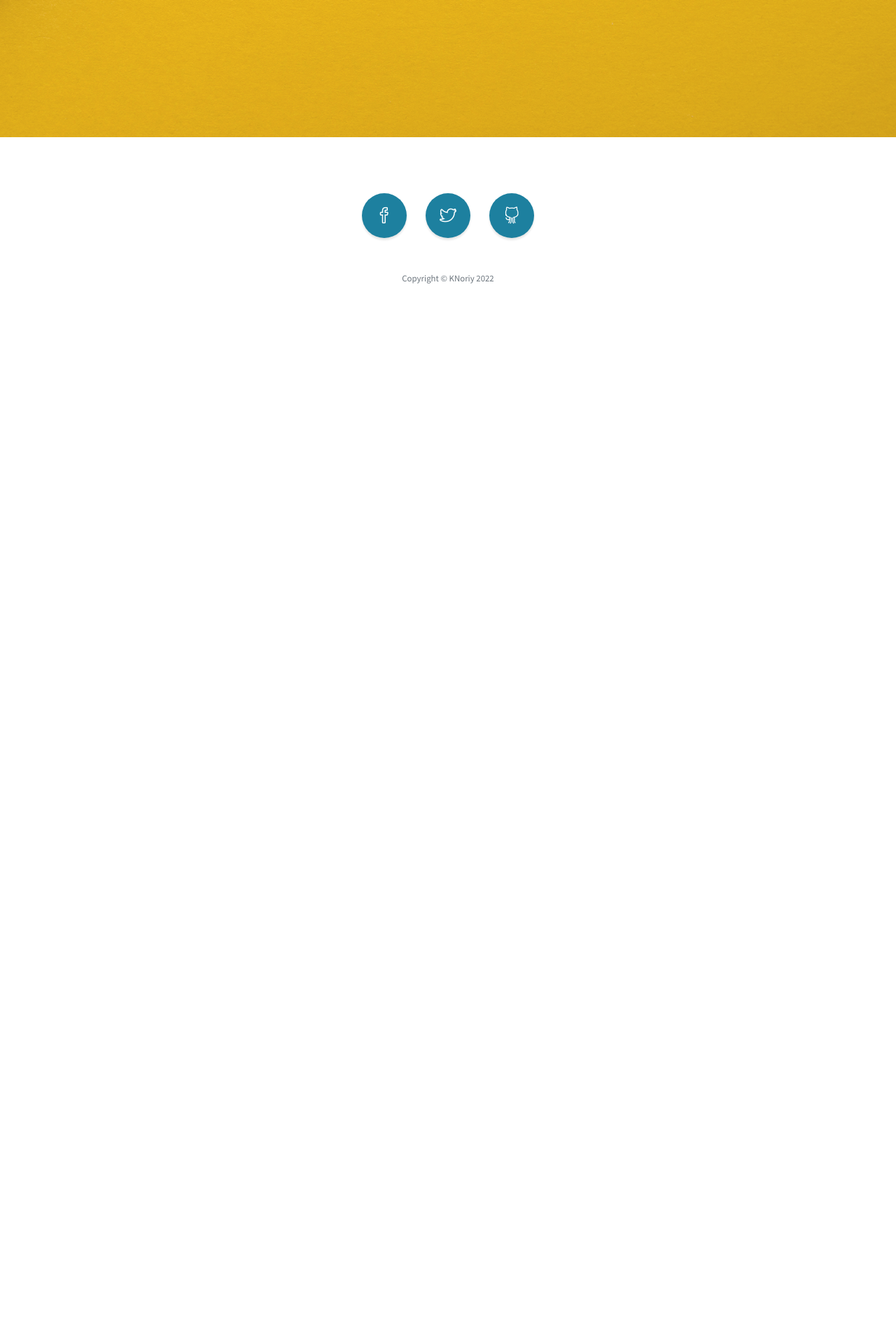
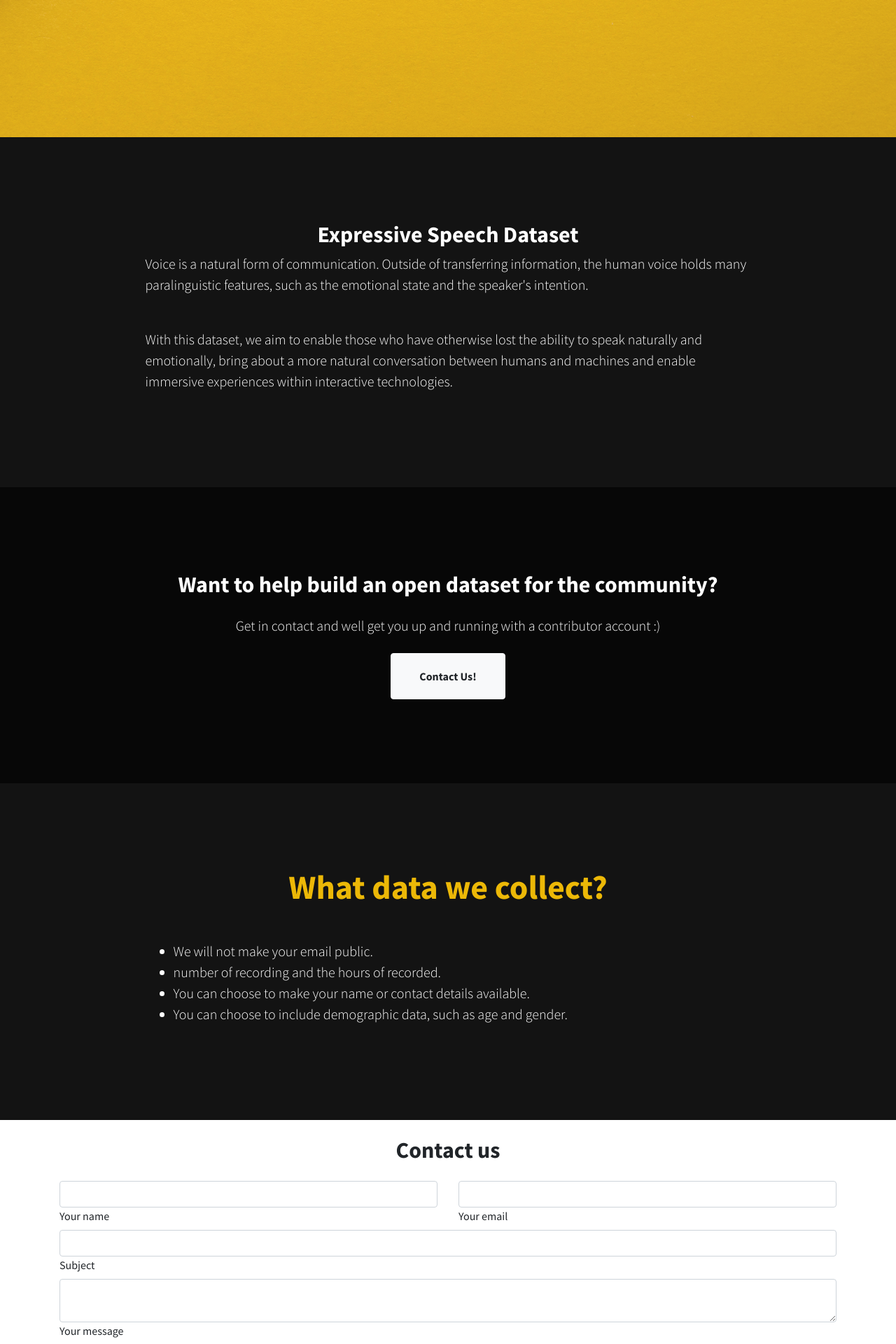
Before and after one commit to openempathic/EMNS-DCT, a Django app: page / in a window 1280 px wide. Shown: the part 604-2524 px from the top of the page at 70% size. Before the commit the page ends 1009 px from the top, so only its background shows below. Run offline with Django 4.2, Linux system fonts and the light colour scheme; parts of the project's set-up code (start-up, migrations or seed data) failed here and were passed over; some libraries are stand-ins or nearby versions.

Commit message:
filled hoem page content and added contact us form

```diff
--- a/django_dataset_collection_tool/audio_recorder/static/audio_recorder/css/stylish-portfolio.css
+++ b/django_dataset_collection_tool/audio_recorder/static/audio_recorder/css/stylish-portfolio.css
@@ -137,7 +137,7 @@ h6 {
   height: 100%;
   transition: all 0.4s ease 0s;
   transform: translateX(250px);
-  background: #1D809F;
+  background: #070707;
   border-left: 1px solid rgba(255, 255, 255, 0.1);
 }
 
@@ -160,7 +160,7 @@ h6 {
 .sidebar-nav li a:hover {
   text-decoration: none;
   color: #fff;
-  background: rgba(255, 255, 255, 0.2);
+  background: #ecb807;
 }
 
 .sidebar-nav li a:active,
@@ -216,7 +216,7 @@ h6 {
 
 .service-icon {
   background-color: #fff;
-  color: #1D809F;
+  color: #3f3f3f;
   height: 7rem;
   width: 7rem;
   display: block;
@@ -327,13 +327,13 @@ footer.footer .social-link {
   width: 4rem;
   line-height: 4.3rem;
   font-size: 1.5rem;
-  background-color: #1D809F;
+  background-color: #ffffff;
   transition: background-color 0.15s ease-in-out;
   box-shadow: 0 3px 3px 0 rgba(0, 0, 0, 0.1);
 }
 
 footer.footer .social-link:hover {
-  background-color: #155d74;
+  background-color: #ecb807;
   text-decoration: none;
 }
 
@@ -388,11 +388,15 @@ a:hover, a:focus, a:active {
 }
 
 .bg-primary {
-  background-color: #1D809F !important;
+  background-color: #131313 !important;
+}
+
+.bg-secondary {
+  background-color: #070707 !important;
 }
 
 .text-primary {
-  color: #1D809F !important;
+  color: #d8d8d8 !important;
 }
 
 .text-secondary {
--- a/django_dataset_collection_tool/audio_recorder/templates/audio_recorder/base.html
+++ b/django_dataset_collection_tool/audio_recorder/templates/audio_recorder/base.html
@@ -42,21 +42,21 @@
 
 
 	<!-- Footer -->
-	<footer class="footer text-center">
+	<footer class="footer bg-primary text-center">
 		<div class="container">
 			<ul class="list-inline mb-5">
 				<li class="list-inline-item">
-					<a class="social-link rounded-circle text-white mr-3" href="https://www.facebook.com/">
+					<a class="social-link rounded-circle text-dark mr-3" href="https://www.facebook.com/">
 						<i class="icon-social-facebook"></i>
 					</a>
 				</li>
 				<li class="list-inline-item">
-					<a class="social-link rounded-circle text-white mr-3" href="https://twitter.com/">
+					<a class="social-link rounded-circle text-dark mr-3" href="https://twitter.com/">
 						<i class="icon-social-twitter"></i>
 					</a>
 				</li>
 				<li class="list-inline-item">
-					<a class="social-link rounded-circle text-white" href="https://github.com/">
+					<a class="social-link rounded-circle text-dark" href="https://github.com/">
 						<i class="icon-social-github"></i>
 					</a>
 				</li>
--- a/django_dataset_collection_tool/audio_recorder/templates/audio_recorder/home.html
+++ b/django_dataset_collection_tool/audio_recorder/templates/audio_recorder/home.html
@@ -15,4 +15,98 @@
 	</div>
 </header>
 
+<!-- About-->
+<section class="content-section bg-primary text-white" id="about">
+    <div class="container px-4 px-lg-5 ">
+        <div class="row gx-4 gx-lg-5 justify-content-center">
+            <div class="col-lg-10">
+                <h2 class='text-center'>Expressive Speech Dataset</h2>
+                <p class="lead mb-5">
+                    Voice is a natural form of communication. Outside of transferring information,  the human
+                    voice holds many paralinguistic features, such as the emotional state and the speaker's intention.
+                </p>
+                <p class="lead">With this dataset, we aim to enable those who have otherwise lost the ability to speak
+                    naturally and emotionally, bring about a more natural conversation between humans and machines and
+                    enable immersive experiences within interactive technologies.</p>
+            </div>
+        </div>
+    </div>
+</section>
+
+<!-- Call to Action-->
+<section class="content-section bg-secondary text-white" id="contribute">
+    <div class="container px-4 px-lg-5 text-center">
+        <h2 class="mb-4">Want to help build an open dataset for the community?</h2>
+        <p class="lead mb-4">Get in contact and well get you up and running with a contributor account :)</p>
+
+        <a class="btn btn-xl btn-light me-4" href="#contact-us">Contact Us!</a>
+    </div>
+</section>
+
+
+<!-- Data we collect-->
+<section class="content-section bg-primary text-white" id="data_we_collect">
+    <div class="container px-4 px-lg-5 ">
+        <div class="row gx-4 gx-lg-5 justify-content-center">
+            <div class="col-lg-10">
+                <div class="content-section-heading text-center">
+                    <h2 class="text-secondary mb-5">What data we collect?</h2>
+                </div>
+                <ul class="lead">
+                    <li>We will not make your email public.</li>
+                    <li>number of recording and the hours of recorded.</li>
+                    <li>You can choose to make your name or contact details available.</li>
+                    <li>You can choose to include demographic data, such as age and gender.</li>
+                </ul>
+            </div>
+        </div>
+    </div>
+</section>
+
+
+
+<section class="container mb-5">
+    <h2 class="h1-responsive font-weight-bold text-center my-4">Contact us</h2>
+    <form id="contact-us" method="POST">
+        {% csrf_token %}
+        <Fieldset class="form-group">
+            <div class="row">
+                <div class="col-md-6">
+                    <div class="md-form mb-0">
+                        <input type="text" id="name" name="name" class="form-control">
+                        <label for="name" class="">Your name</label>
+                    </div>
+                </div>
+                <div class="col-md-6">
+                    <div class="md-form mb-0">
+                        <input type="text" id="email" name="email" class="form-control">
+                        <label for="email" class="">Your email</label>
+                    </div>
+                </div>
+            </div>
+            <div class="row">
+                <div class="col-md-12">
+                    <div class="md-form mb-0">
+                        <input type="text" id="subject" name="subject" class="form-control">
+                        <label for="subject" class="">Subject</label>
+                    </div>
+                </div>
+            </div>
+            <div class="row">
+                <div class="col-md-12">
+                    <div class="md-form">
+                        <textarea type="text" id="message" name="message" rows="2" class="form-control md-textarea"></textarea>
+                        <label for="message">Your message</label>
+                    </div>
+                </div>
+            </div>
+        </Fieldset>
+        <div class="form-group">
+            <button class="btn btn-outline-info" type="submit">Submit</button>
+        </div>
+
+    </form>
+
+</section>
+
 {% endblock content %}
--- a/django_dataset_collection_tool/audio_recorder/templates/audio_recorder/navigation_bar.html
+++ b/django_dataset_collection_tool/audio_recorder/templates/audio_recorder/navigation_bar.html
@@ -10,6 +10,16 @@
         <li class="sidebar-nav-item">
             <a class="js-scroll-trigger" href="{% url 'audio-recorder-home' %}">Home</a>
         </li>
+        <li class="sidebar-nav-item">
+            <a class="js-scroll-trigger" href="{% url 'audio-recorder-home' %}#about">About</a>
+        </li>
+        <li class="sidebar-nav-item">
+            <a class="js-scroll-trigger" href="{% url 'audio-recorder-home' %}#contribute">Contribute</a>
+        </li>
+        <li class="sidebar-nav-item">
+            <a class="js-scroll-trigger" href="{% url 'audio-recorder-home' %}#contact-us">Contact Us</a>
+        </li>
+
         {% if user.is_authenticated %}
 
             <li class="sidebar-nav-item">
@@ -34,9 +44,5 @@
             </li>
         {% endif %}
 
-
-        <li class="sidebar-nav-item">
-            <a class="js-scroll-trigger" href="{% url 'audio-recorder-about' %}">About</a>
-        </li>
     </ul>
 </nav>
--- a/django_dataset_collection_tool/audio_recorder/urls.py
+++ b/django_dataset_collection_tool/audio_recorder/urls.py
@@ -2,8 +2,8 @@ from django.urls import path
 from . import views
 
 urlpatterns = [
-    path('', views.HomeView.as_view(), name="audio-recorder-home"),
-    path('about/', views.AboutView.as_view(), name="audio-recorder-about"),
+    path('', views.HomeView, name="audio-recorder-home"),
+    path('contact-us/', views.ContactUsView.as_view(), name="contact-us"),
 
     path('utterances/', views.UtteranceListView.as_view(), name="audio-recorder-utterances"),
     path('utterances/user/<username>/', views.UserUtteranceListView.as_view(), name="user-utterances"),
--- a/django_dataset_collection_tool/audio_recorder/views.py
+++ b/django_dataset_collection_tool/audio_recorder/views.py
@@ -18,6 +18,8 @@ from django.views.generic.edit import FormMixin, FormView
 from django.urls import reverse
 
 from django_filters.views import FilterView
+from django.core.mail import send_mail
+from django.conf import settings
 
 
 from .models import Utterances
@@ -25,13 +27,43 @@ from .forms import RecordingUpdateForm, ImportForm
 from .filters import OrderFilter
 from .admin import UtterancesResource
 
-class HomeView(View):
+def HomeView(request, *args, **argv):
+	if request.method == 'POST':
+		name = request.POST['name']
+		email = request.POST['email']
+		subject = request.POST['subject']
+		message = request.POST['message']
+
+		message = f"MY DJANGO APP \n\n\nFrom: {name}\n\nemail: {email}\n\nmessage:\n\n{message}"
+
+		send_mail(subject=subject, message=message, from_email=email, recipient_list=[settings.EMAIL_HOST_USER], fail_silently=False)
+		messages.success(request, "Thank you for contacting us, we will be in touch soon.")
+
+	return render(request, 'audio_recorder/home.html')
+
+# class HomeView(View):
+# 	def get(self, request, *args, **kwargs):
+# 		if request.method == 'POST':
+# 			name = request.POST['name']
+# 			email = request.POST['email']
+# 			subject = request.POST['subject']
+# 			message = request.POST['message']
+# 			send_mail(subject=subject, message=message, fail_silently=False)
+# 			messages.success(self.request, "Thank you for contacting us, we will be in touch soon.")
+
+
+# 			return JsonResponse({
+# 						"url": self.get_success_url(),
+# 						"success": True,
+# 					})
+# 		else:
+# 			return render(request, 'audio_recorder/home.html')
+
+
+
+class ContactUsView(View):
 	def get(self, request, *args, **kwargs):
-		return render(request, 'audio_recorder/home.html')
-
-class AboutView(View):
-	def get(self, request, *args, **kwargs):
-		return render(request, 'audio_recorder/about.html')
+		return render(request, 'audio_recorder/contact_us.html')
 
 class UtteranceDetailView(LoginRequiredMixin, UserPassesTestMixin, FormMixin, DetailView):
 	model = Utterances
```
Also changed, not shown: django_dataset_collection_tool/audio_recorder/templates/audio_recorder/about.html (deleted, +0 -12 lines).
